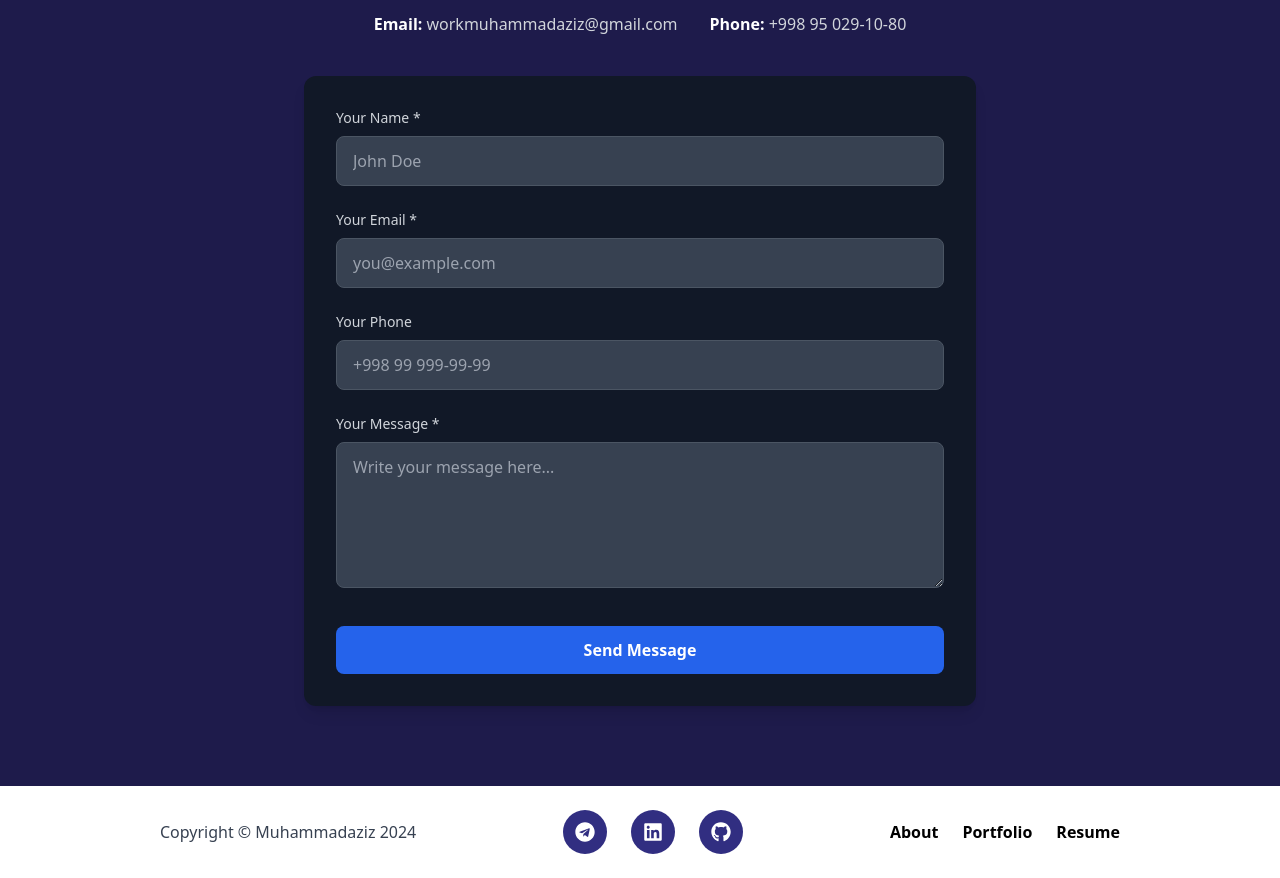
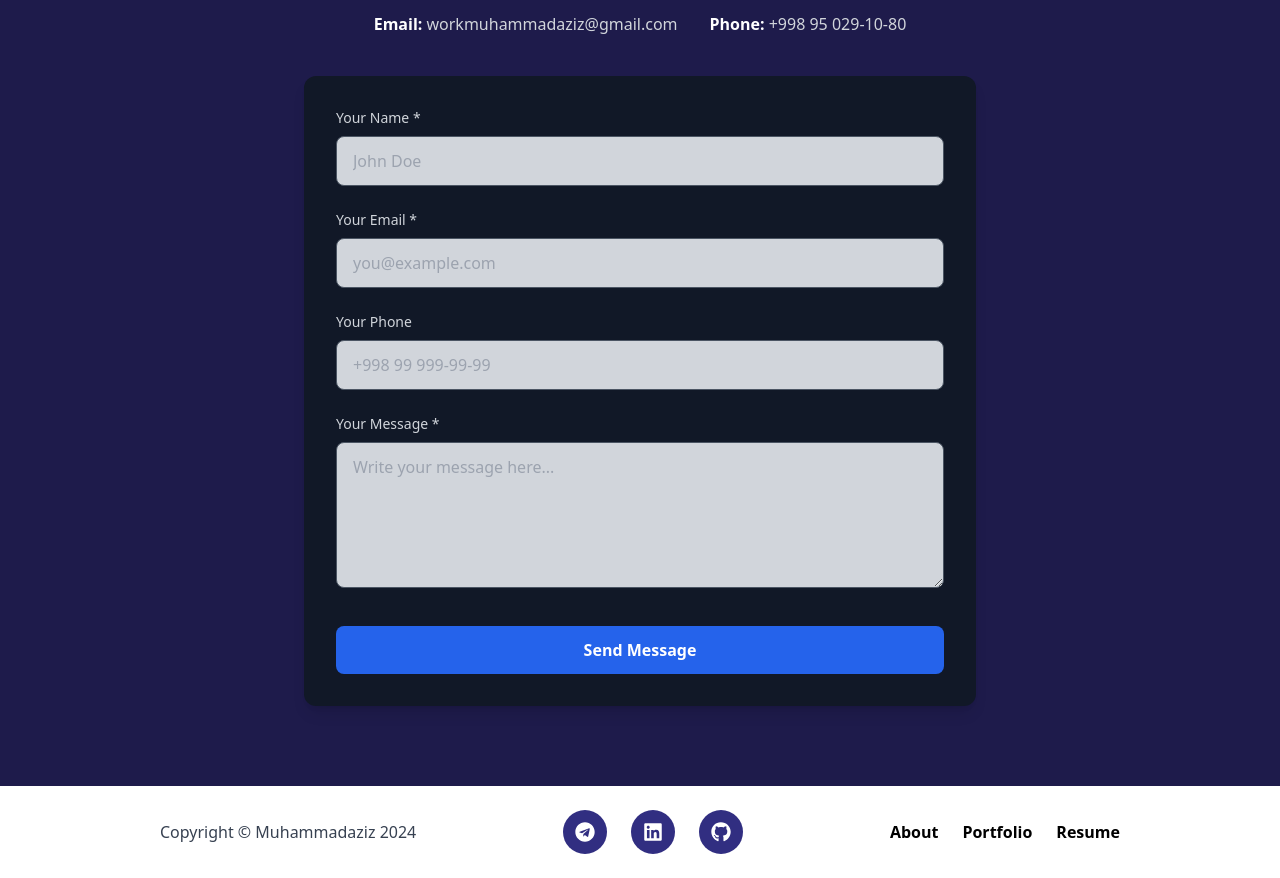
Before and after one commit to smuhammadaziz/portfolio, a React (Vite) app: page / in a window 1280 px wide. Shown: the part 1300-2178 px from the top of the page. Built offline with nearby package versions, Linux system fonts and the light colour scheme.

Commit message:
add: adding some changes

```diff
--- a/src/components/contact/contact.jsx
+++ b/src/components/contact/contact.jsx
@@ -23,7 +23,7 @@ function ContactSection() {
               Your Name *
             </label>
             <input
-              className="w-full px-4 py-3 border border-gray-600 rounded-lg bg-gray-700 text-gray-200 focus:outline-none focus:ring-2 focus:ring-blue-500"
+              className="w-full px-4 py-3 border border-gray-600 rounded-lg bg-gray-300 text-gray-200 focus:outline-none focus:ring-2 focus:ring-blue-500"
               type="text"
               id="name"
               placeholder="John Doe"
@@ -36,7 +36,7 @@ function ContactSection() {
               Your Email *
             </label>
             <input
-              className="w-full px-4 py-3 border border-gray-600 rounded-lg bg-gray-700 text-gray-200 focus:outline-none focus:ring-2 focus:ring-blue-500"
+              className="w-full px-4 py-3 border border-gray-600 rounded-lg bg-gray-300 text-gray-200 focus:outline-none focus:ring-2 focus:ring-blue-500"
               type="email"
               id="email"
               placeholder="you@example.com"
@@ -49,7 +49,7 @@ function ContactSection() {
               Your Phone
             </label>
             <input
-              className="w-full px-4 py-3 border border-gray-600 rounded-lg bg-gray-700 text-gray-200 focus:outline-none focus:ring-2 focus:ring-blue-500"
+              className="w-full px-4 py-3 border border-gray-600 rounded-lg bg-gray-300 text-gray-200 focus:outline-none focus:ring-2 focus:ring-blue-500"
               type="tel"
               id="phone"
               placeholder="+998 99 999-99-99"
@@ -61,7 +61,7 @@ function ContactSection() {
               Your Message *
             </label>
             <textarea
-              className="w-full px-4 py-3 border border-gray-600 rounded-lg bg-gray-700 text-gray-200 focus:outline-none focus:ring-2 focus:ring-blue-500"
+              className="w-full px-4 py-3 border border-gray-600 rounded-lg bg-gray-300 text-gray-200 focus:outline-none focus:ring-2 focus:ring-blue-500"
               id="message"
               placeholder="Write your message here..."
               rows="5"
```
